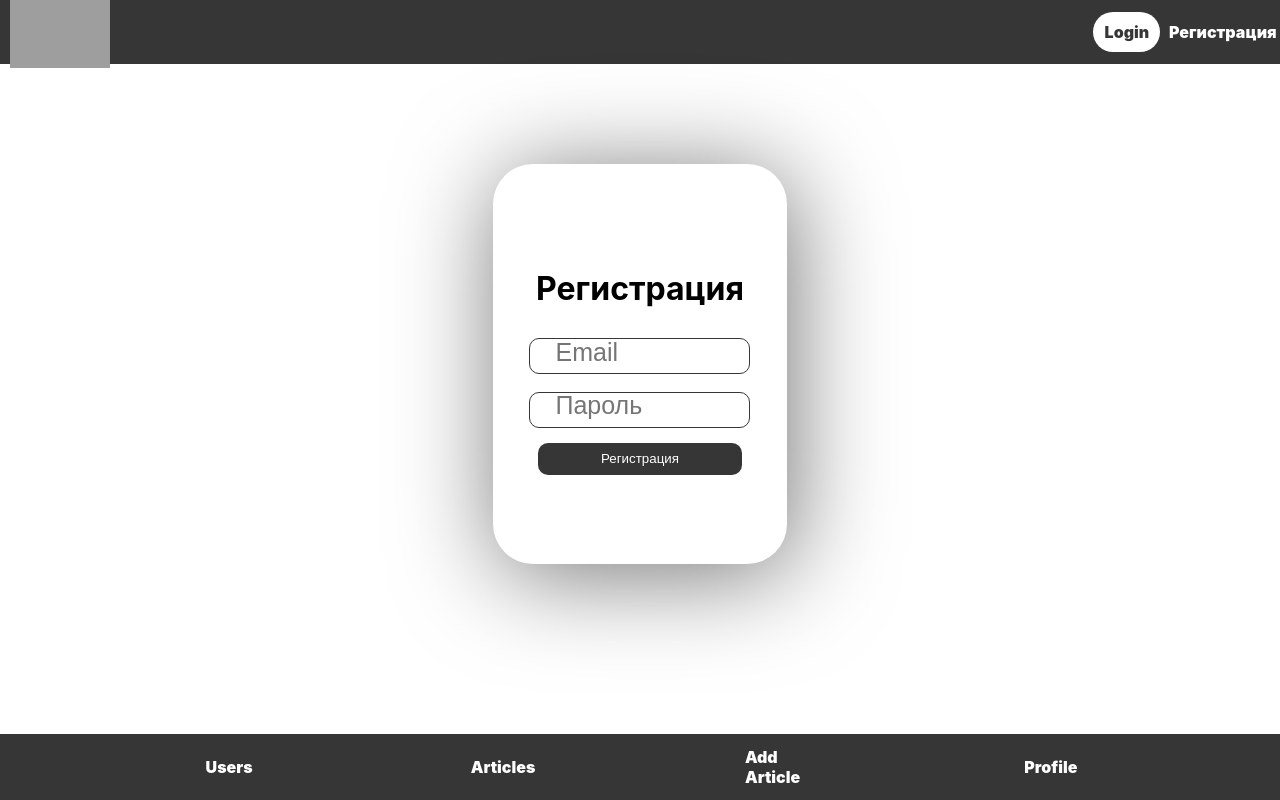
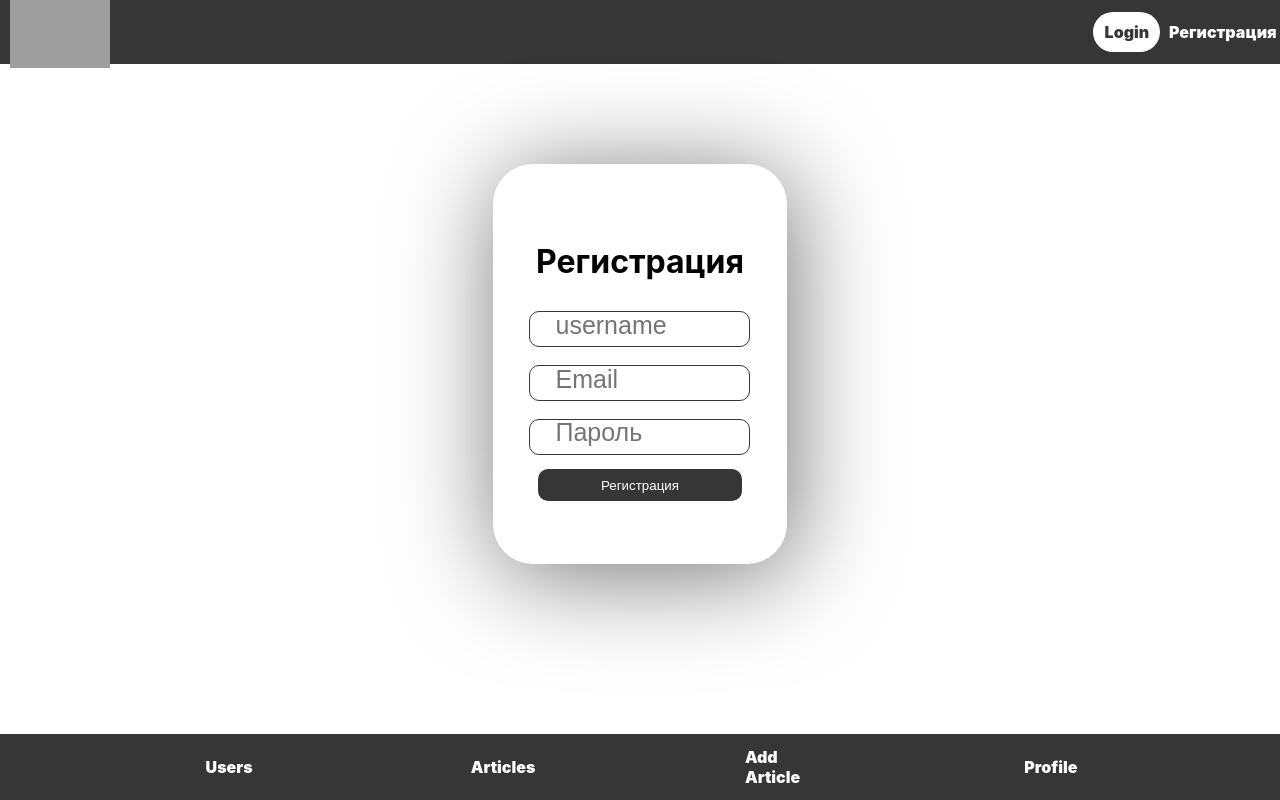
Before and after one commit to khumayunkh/blog-post, a React (Create React App) app: page /registr in a window 1280 px wide. Built offline with nearby package versions, Linux system fonts and the light colour scheme; grey boxes are pictures that could not be loaded.

Commit message:
register

```diff
--- a/src/api/auth.js
+++ b/src/api/auth.js
@@ -1,8 +1,8 @@
 import {client} from "./index";
 
 
-export const register = async (email, password) => {
-    return await client.post('users/', {email,password})
+export const register = async (username, email, password) => {
+    return await client.post('users/', {username, email, password})
 }
 
 export const login = async (email,password) => {
--- a/src/components/Registration/Registration.js
+++ b/src/components/Registration/Registration.js
@@ -9,20 +9,34 @@ function Registr(){
     const dispatch = useDispatch()
 
     const [email, setEmail] = useState('')
+    const [username, setUsername] = useState('')
     const [password, setPassword] = useState('')
 
 
     const handleSubmit = () =>{
-        dispatch(registrationThunk(email,password))
+        dispatch(registrationThunk({username: username, email: email, password: password}))
+        setUsername('')
         setEmail('')
         setPassword('')
     }
+
+
+    // const onSubmit = (data: { email: string, password: string }) => {
+    //     loginThunk({username: data.email, password: data.password})
+    // };
 
     return(
         <>
         <div className={style.RegistrForm}>
             <div className={style.RegistrForm_in}>
                 <h1>Регистрация</h1>
+                <input
+                    className={style.input}
+                    onChange={e => setUsername(e.target.value)}
+                    value={username}
+                    type="text"
+                    placeholder='username'
+                />
                 <input
                     className={style.input}
                     onChange={e => setEmail(e.target.value)}
--- a/src/store/authSlice/authSlice.js
+++ b/src/store/authSlice/authSlice.js
@@ -13,8 +13,8 @@ const initialState = {
 
 export const registrationThunk = createAsyncThunk(
     'register',
-    async ({email,password}, {dispatch}) => {
-        const response = await register(email,password)
+    async (data, {dispatch}) => {
+        const response = await register(data)
         dispatch(authActions.setRegistrationUserDetails(response.data))
     }
 )
```
